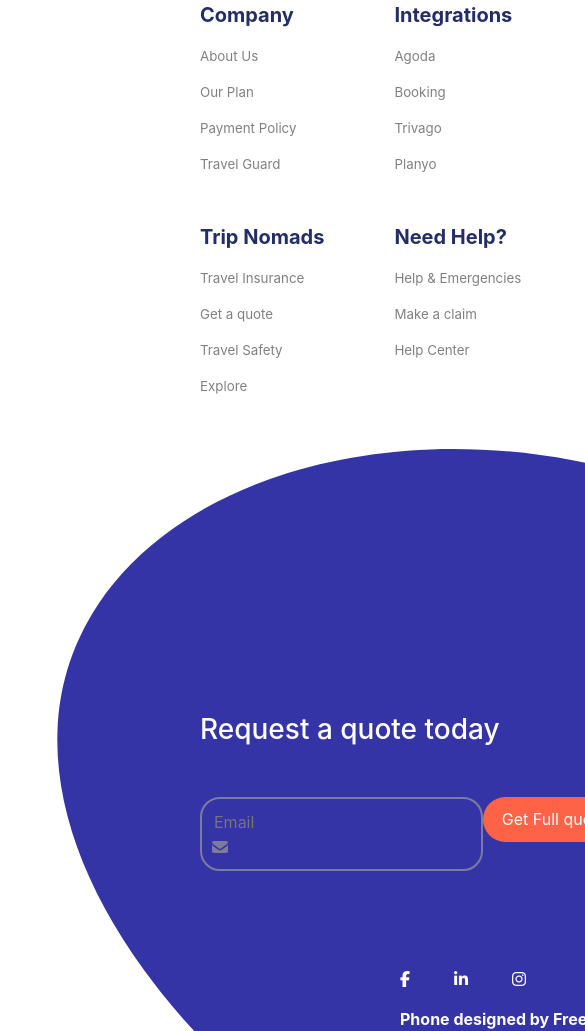
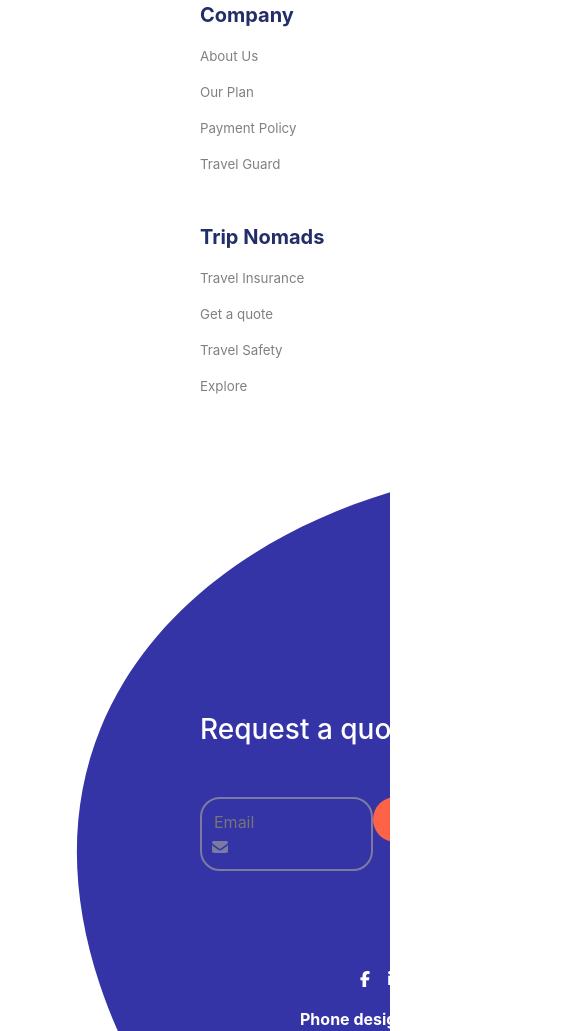
Before and after one commit to Shizbriz/git-test, a plain HTML site: page index.html in a window 390 px wide. Shown: the part 5876-6907 px from the top of the page, 585 px wide, since content can reach past the window. Drawn offline with Linux system fonts and the light colour scheme.

Commit message:
no overflow

```diff
--- a/css/style.css
+++ b/css/style.css
@@ -331,6 +331,7 @@ box-shadow: grey 1px -1px 5px;
     border: 0;
     background-color: rgb(53, 52, 167);
 }
+
 .frt{
     display: flex;
     justify-content: space-between;
@@ -345,6 +346,7 @@ justify-content: space-between;
     margin-left: 200px;
 }
 @media screen and (max-width: 800px){
+    .head{overflow: hidden;}
     .menu{display: none;}
     .dropdown{display: block;}
     .icon, .icon:hover{color: white;}
@@ -361,5 +363,8 @@ justify-content: space-between;
   .card-body{margin-bottom: 50px;}
   .news{margin-top: 50px;}
   .foot-work{display: grid;}
-  .foot-pic{width: auto; background-size: auto;}
+  .foot-pic{width: auto; }
+  .frt-icon input{width: 140px}
+  .social{margin: 60px 80px 20px 160px;}
+  .attribute{margin-left: 100px;}
 }
--- a/index.html
+++ b/index.html
@@ -429,7 +429,8 @@
                         </div>
 
                         <button type="submit" class="quotebtn" style="width: 150px;"><span class="text-white">Get Full
-                                quote</span></button>
+                                quote</span>
+                        </button>
 
 
                     </div>
@@ -456,12 +457,12 @@
 
         </div>
 
-
-        <script src="js/nav.js"></script>
-        <script src="js/fontawesome.js"></script>
-        <script src="js/jquery-3.3.1.slim.min.js"></script>
-        <script src="js/popper.min.js"></script>
-        <script src="js/bootstrap.min.js"></script>
+    </div>
+    <script src="js/nav.js"></script>
+    <script src="js/fontawesome.js"></script>
+    <script src="js/jquery-3.3.1.slim.min.js"></script>
+    <script src="js/popper.min.js"></script>
+    <script src="js/bootstrap.min.js"></script>
 </body>
 
 </html>
```
